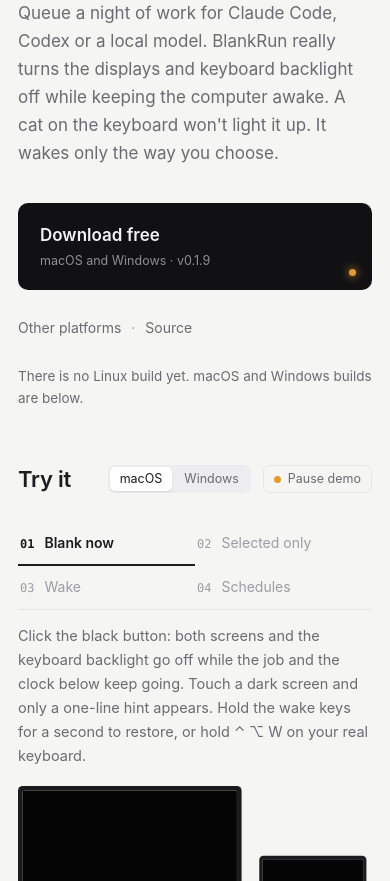
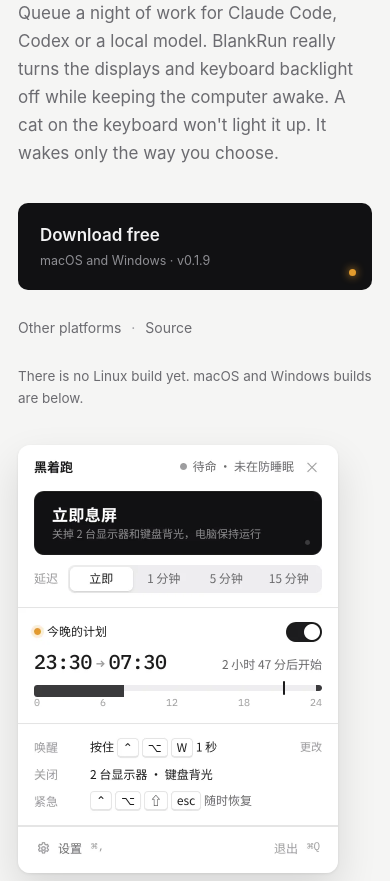
Before and after one commit to hongfaqiu/blankrun, a plain HTML site: page site/index.html in a window 390 px wide. Shown: the part 217-1098 px from the top of the page. Drawn offline with Linux system fonts and the light colour scheme; no server answers.

Commit message:
site: restore hero screenshot on the right (removed in #8), follows theme

```diff
--- a/site/index.html
+++ b/site/index.html
@@ -30,7 +30,7 @@
 <link rel="icon" href="/favicon.png" type="image/png" sizes="32x32">
 <link rel="apple-touch-icon" href="/apple-touch-icon.png">
 <script src="/theme.js?v=0.1.9"></script>
-<link rel="stylesheet" href="/style.css?v=0.1.9">
+<link rel="stylesheet" href="/style.css?v=0.1.9-1">
 <script src="/lang.js?v=0.1.9" defer></script>
 <script src="/dl.js?v=0.1.9" defer></script>
 <script src="/demo.js?v=0.1.9" defer></script>
@@ -74,6 +74,10 @@
       <p class="dl-note" id="dlNote" hidden></p>
     </div>
   </div>
+  <figure class="hero-shot">
+    <img class="th-light" src="/img/popover-mac.webp?v=0.1.5" width="640" height="856" fetchpriority="high" alt="黑着跑菜单栏面板：立即息屏、定时计划、唤醒方式">
+    <img class="th-dark" src="/img/popover-mac-dark.webp?v=0.1.5" width="640" height="856" fetchpriority="high" alt="黑着跑菜单栏面板（深色）：立即息屏、定时计划、唤醒方式">
+  </figure>
 </section>
 
 <section class="demo" id="demo" aria-labelledby="demoTitle">
--- a/site/style.css
+++ b/site/style.css
@@ -58,7 +58,9 @@
 .theme svg .fill{fill:currentColor;stroke:none}
 
 /* ---------- Hero ---------- */
-.hero{border-top:0;padding:64px 0 40px;max-width:760px}
+.hero{border-top:0;padding:64px 0 40px;display:grid;grid-template-columns:minmax(0,1.15fr) minmax(0,.85fr);gap:56px;align-items:center}
+.hero-shot{margin:0;justify-self:end;width:100%;max-width:380px}
+.hero-shot img{border-radius:12px;box-shadow:var(--shadow)}
 h1{font-size:clamp(40px,6vw,64px);line-height:1.12;letter-spacing:-.02em;font-weight:650;margin:0 0 22px}
 .lead{font-size:17px;color:var(--ink2);max-width:36em;margin:0 0 36px}
 .cta{display:flex;align-items:center;gap:26px;flex-wrap:wrap}
@@ -277,6 +279,8 @@
 html.motion .reveal.is-visible{opacity:1;transform:none}
 
 @media (max-width:960px){
+  .hero{grid-template-columns:1fr;gap:36px}
+  .hero-shot{justify-self:start;max-width:320px}
   .stage{grid-template-columns:1fr;gap:24px}
   .pop{max-width:440px}
 }
```
Also changed, not shown: site/404.html (+1 -1 lines).
